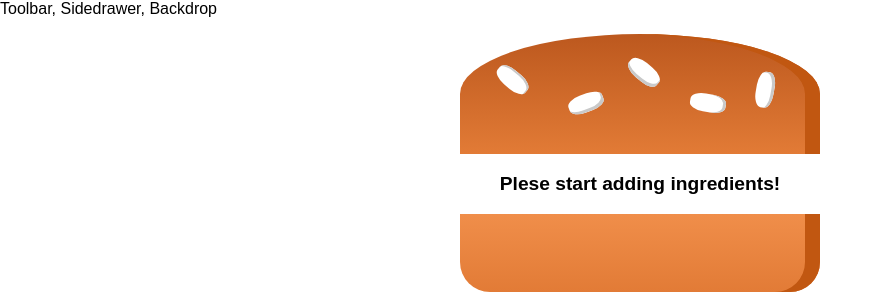
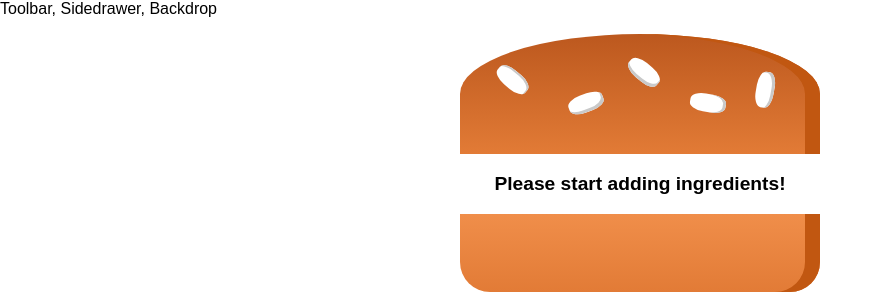
Before and after one commit to prajesh-ananthan/burger-app, a React app: page / in a window 1280 px wide. Shown: the top 294 px of the page, without its empty margins (0-883 px from the left). Built offline with nearby package versions, Linux system fonts and the light colour scheme.

Commit message:
130 - Organize code

```diff
--- a/src/components/Burger/Burger.js
+++ b/src/components/Burger/Burger.js
@@ -1,6 +1,6 @@
 import React from 'react';
 import classes from './Burger.css';
-import BurgerIngredient from "./BurgerIngredient";
+import BurgerIngredient from "./BurgerIngredient/BurgerIngredient";
 
 const burger = (props) => {
 
@@ -17,7 +17,7 @@ const burger = (props) => {
         }, [])
 
     if (transformedIngredients.length === 0) {
-        transformedIngredients = <p>Plese start adding ingredients!</p>
+        transformedIngredients = <p>Please start adding ingredients!</p>
     }
     console.log(transformedIngredients);
 
--- a/src/components/Burger/BurgerIngredient.js
+++ b/src/components/Burger/BurgerIngredient/BurgerIngredient.js
@@ -1,6 +1,8 @@
 import PropTypes from 'prop-types';
 import React, {Component} from 'react';
-import classes from './BurgerIngredient.css';class BurgerIngredient extends Component {
+import classes from './BurgerIngredient.css';
+
+class BurgerIngredient extends Component {
     render() {
         let ingredient = null;
 
```
Also changed, not shown: src/components/Burger/BurgerIngredient/BurgerIngredient.css (renamed from src/components/Burger/BurgerIngredient.css).
